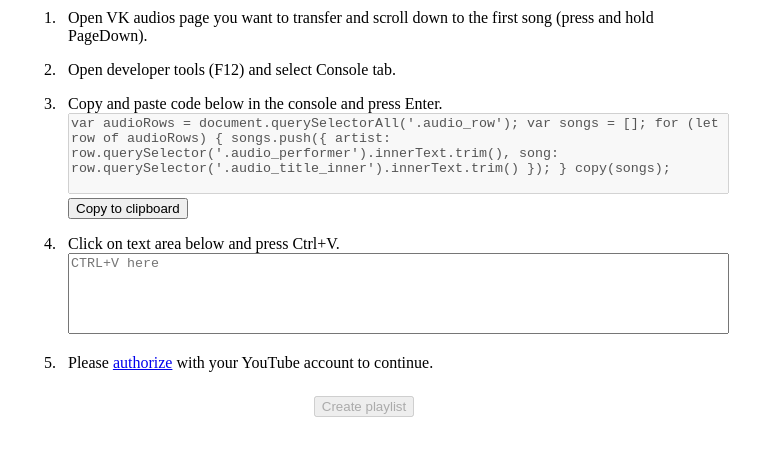
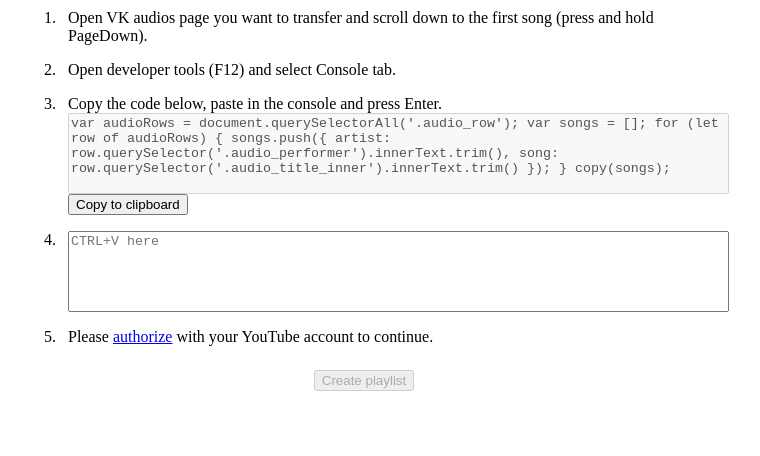
Before and after one commit to Keaws/Keaws.github.io, a plain HTML site: page vk-music-to-youtube/index.html in a window 1280 px wide. Shown: the part 148-604 px from the top of the page, without its empty margins (276-1036 px from the left). Drawn offline with nearby package versions, Linux system fonts and the light colour scheme.

Commit message:
VK - minor description changes

```diff
--- a/vk-music-to-youtube/index.html
+++ b/vk-music-to-youtube/index.html
@@ -15,7 +15,7 @@
       <ol class="actions">
         <li>Open VK audios page you want to transfer and scroll down to the first song (press and hold PageDown).</li>
         <li>Open developer tools (F12) and select Console tab.</li>
-        <li>Copy and paste code below in the console and press Enter.
+        <li>Copy the code below, paste in the console and press Enter.
           <br>
           <textarea rows="5" cols="80" disabled>
             var audioRows = document.querySelectorAll('.audio_row');
@@ -34,7 +34,6 @@
           <button class="fn-copy-to-clipboard">Copy to clipboard</button>
         </li>
         <li>
-          Click on text area below and press Ctrl+V.
           <textarea rows="5" cols="80" id="songs" placeholder="CTRL+V here"></textarea>
         </li>
         <li class="pre-auth">
--- a/vk-music-to-youtube/styles.css
+++ b/vk-music-to-youtube/styles.css
@@ -20,6 +20,7 @@
   -moz-text-align-last: center; /* Firefox 12+ */
   text-align-last: left;
   resize: none;
+  vertical-align: top;
 }
 
 .actions li {
```
